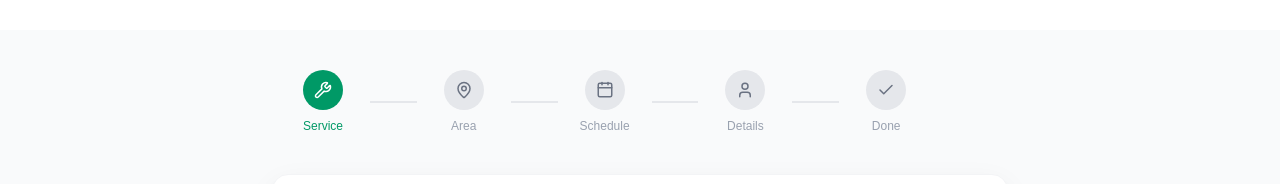
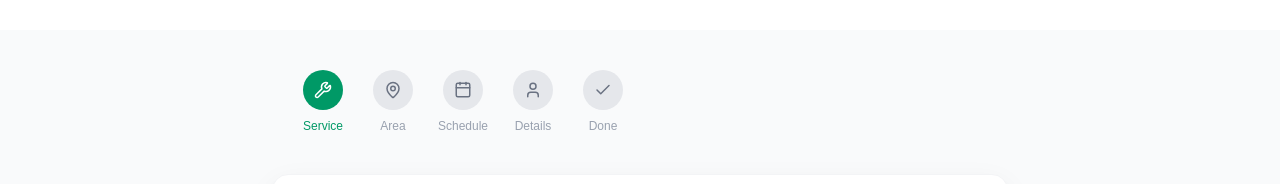
Before and after one commit to devAk-404/business-service-ui, a Next.js app: page /book in a window 1280 px wide. Shown: the part 382-566 px from the top of the page. Built offline with nearby package versions, Linux system fonts and the light colour scheme.

Commit message:
fix popup

```diff
--- a/components/Booking/BookingSteps.tsx
+++ b/components/Booking/BookingSteps.tsx
@@ -20,7 +20,7 @@ export default function BookingSteps({ currentStep }: any) {
           const active = currentStep >= i + 1;
 
           return (
-            <div key={i} className="flex items-center flex-1">
+            <div key={i} className="flex flex-col items-center min-w-[70px]">
 
               {/* STEP */}
               <div className="flex flex-col items-center min-w-[70px]">
```
